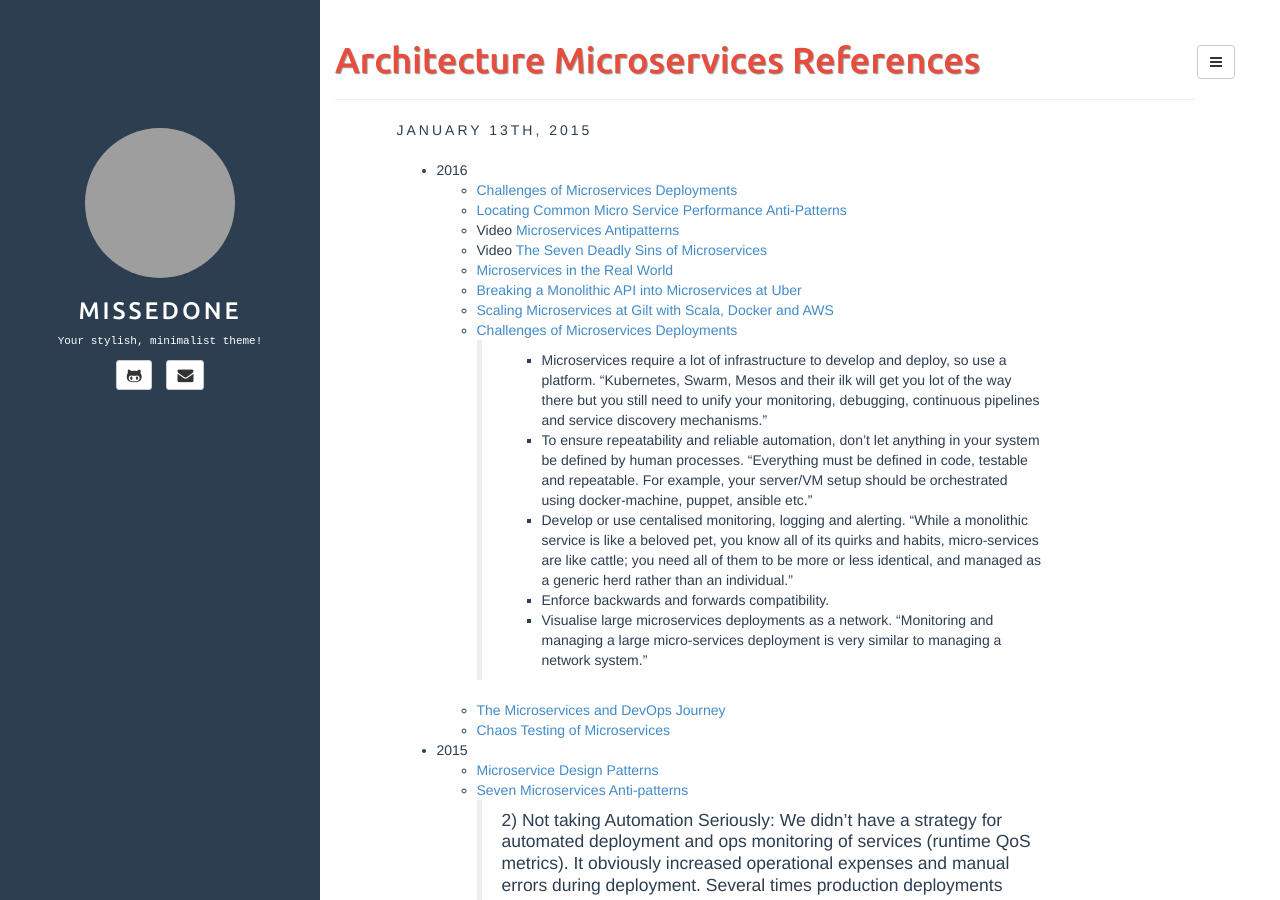
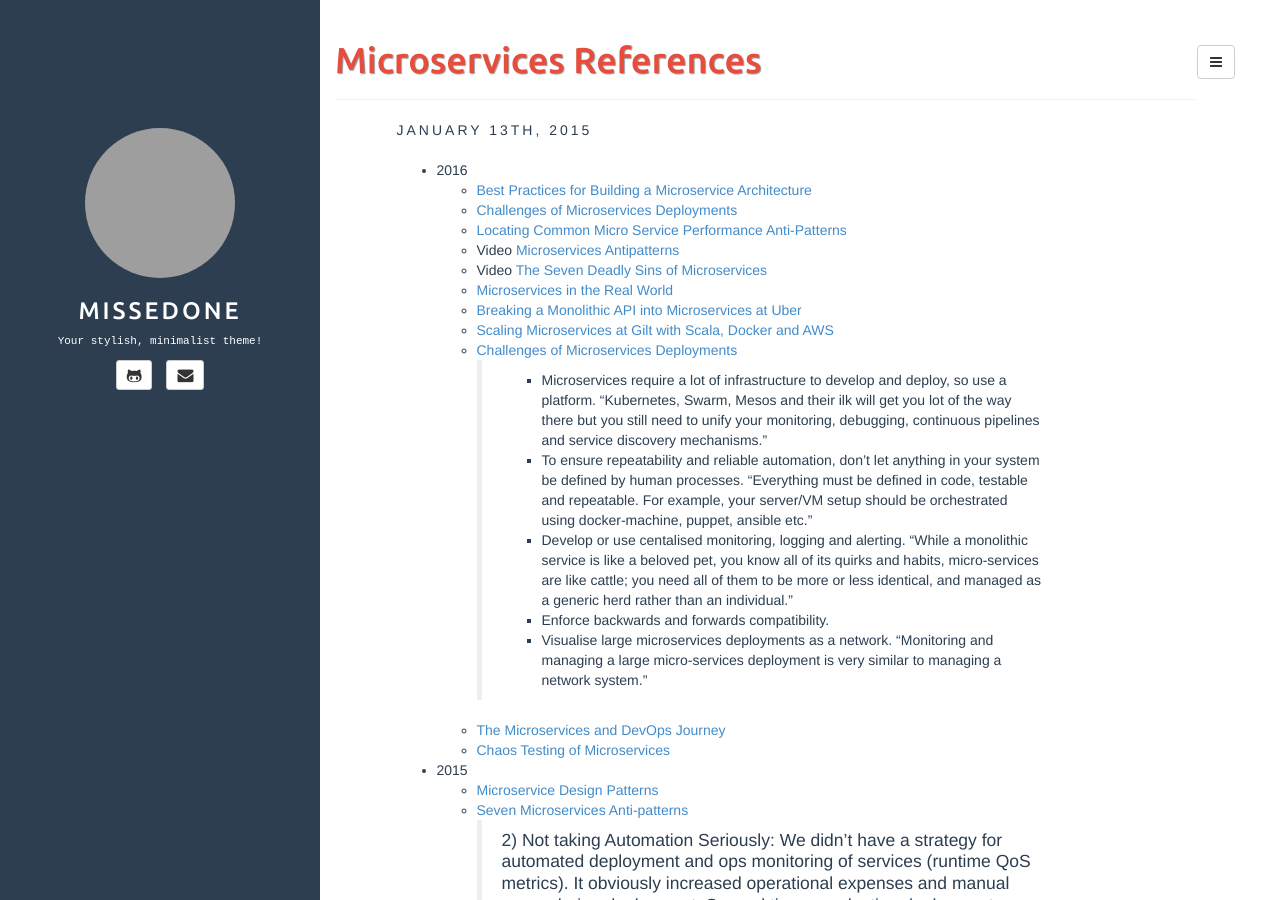
Before and after one commit to missedone/missedone.github.io, a Jekyll site: the page built from _posts/2015-01-13-Micro-Services-References.md, in a window 1280 px wide and 900 px high. Built offline with Jekyll 4.4.1, drawn with Linux system fonts in a browser that asks for light colours; grey boxes are pictures that could not be loaded.

Commit message:
more micro-services reading

```diff
--- a/_posts/2015-01-13-Micro-Services-References.md
+++ b/_posts/2015-01-13-Micro-Services-References.md
@@ -1,12 +1,13 @@
 ---
 layout: post
-title: Architecture Microservices References
+title: Microservices References
 categories: [architecture]
 tags: [microservices]
-description: the collection of Architecture Microservices relate articles.
+description: the collection of Microservices relate articles.
 ---
 
 * 2016
+  * [Best Practices for Building a Microservice Architecture](http://www.vinaysahni.com/best-practices-for-building-a-microservice-architecture)
   * [Challenges of Microservices Deployments](https://www.infoq.com/news/2016/04/msa-deployment-challenges)
   * [Locating Common Micro Service Performance Anti-Patterns](https://www.infoq.com/articles/Diagnose-Microservice-Performance-Anti-Patterns)
   * Video [Microservices Antipatterns](https://www.infoq.com/presentations/cloud-anti-patterns)
```
